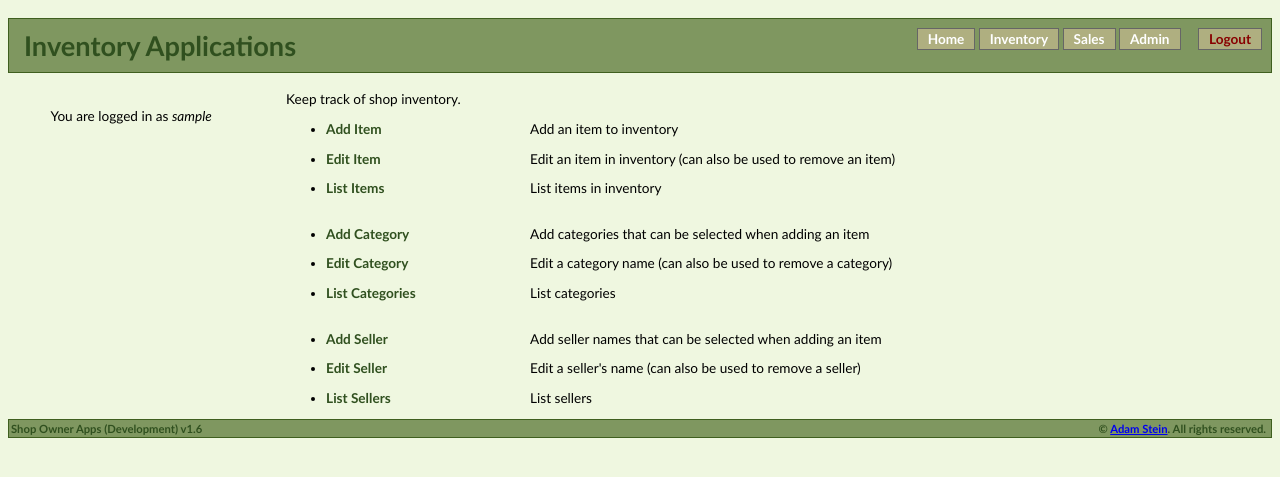
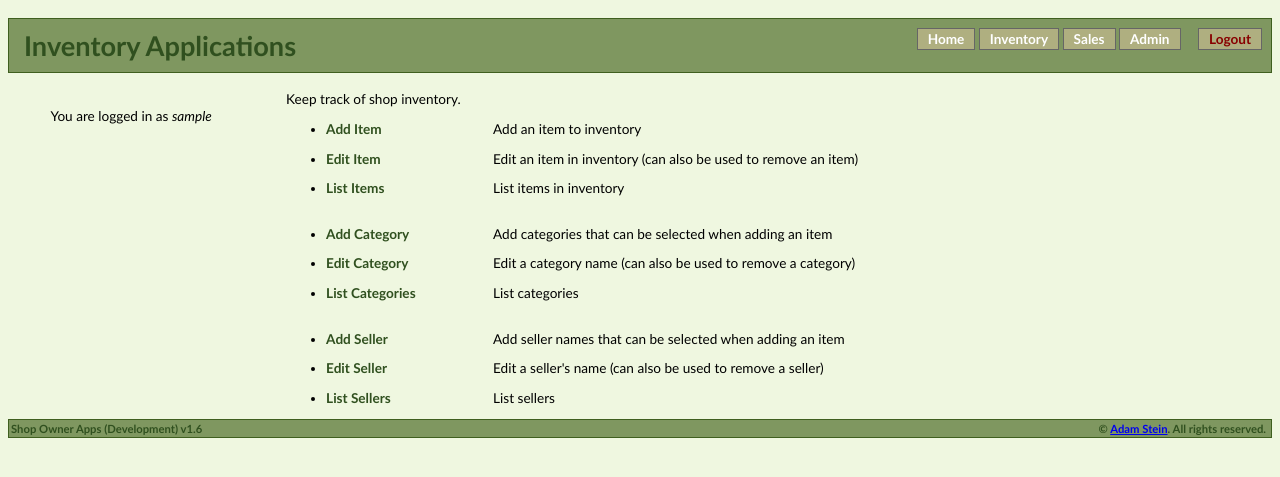
Before and after one commit to adamestein/shopowner, a Django app: page /shopowner/inventory/ in a window 1280 px wide. Shown: the top 477 px of the page. Run offline with Django 3.2, Linux system fonts and the light colour scheme; the visitor is signed in with stand-in values (Sample User, id 1); parts of the project's set-up code (start-up, migrations or seed data) failed here and were passed over; some libraries are stand-ins or nearby versions.

Commit message:
Fixed up CSS on "home" pages so that the list bullets look correct on Chrome

```diff
--- a/public/static/css/layout.css
+++ b/public/static/css/layout.css
@@ -24,5 +24,5 @@ p {text-align: justify;}
 h5 {margin: 0;}
 
 .aligned_bullet {margin-bottom: 1em;}
-.aligned_link {float: left; width: 15em;}
-.aligned_desc {float: left; width: 60%;}
+.aligned_link {width: 15em;}
+.aligned_desc {float: right; width: 75%;}
```
